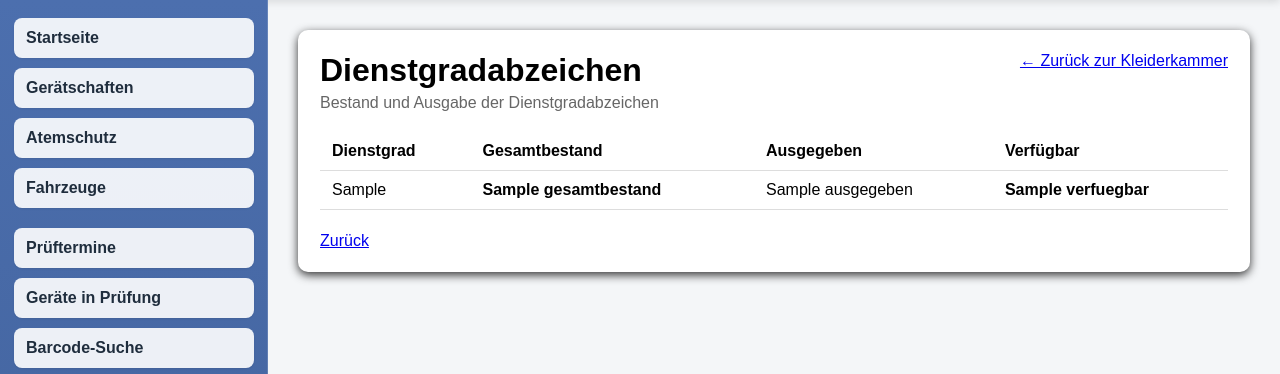
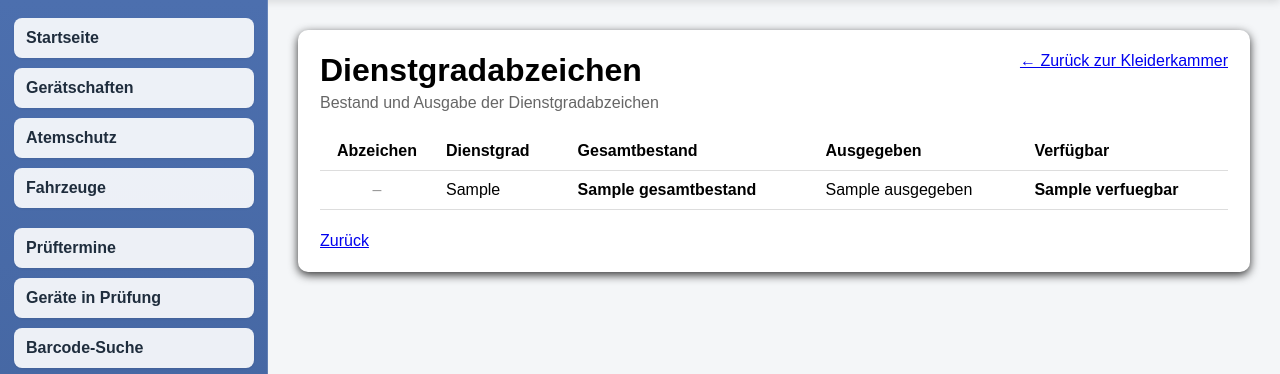
Before and after one commit to Martin22Him/feuerwehr-inventar, a Python web app: template templates/dienstgradabzeichen.html in a window 1280 px wide. Shown: the part 70-444 px from the top of the page. Run offline with Jinja, Linux system fonts and the light colour scheme; the template is opened without the code that fills it: most values are stand-ins (such as "Sample title", 1, 10 or a date in 2020).

Commit message:
dienstgradabzeichen.html

```diff
--- a/templates/dienstgradabzeichen.html
+++ b/templates/dienstgradabzeichen.html
@@ -31,11 +31,39 @@
         padding: 10px 12px;
         border-bottom: 1px solid #ddd;
         text-align: left;
+        vertical-align: middle;
     }
 
     .dienstgrad-tabelle th {
         font-weight: 600;
     }
+
+    /* ---------------------------------------------------------
+       Dienstgradabzeichen
+       --------------------------------------------------------- */
+
+    .abzeichen-spalte {
+        width: 90px;
+        text-align: center !important;
+    }
+
+    .abzeichen-bild {
+        display: block;
+        max-width: 65px;
+        max-height: 65px;
+        width: auto;
+        height: auto;
+        margin: 0 auto;
+        object-fit: contain;
+    }
+
+    .kein-abzeichen {
+        color: #999;
+    }
+
+    /* ---------------------------------------------------------
+       Bestand
+       --------------------------------------------------------- */
 
     .bestand-input {
         width: 100px;
@@ -54,6 +82,10 @@
         font-weight: 600;
     }
 
+    /* ---------------------------------------------------------
+       Aktionen
+       --------------------------------------------------------- */
+
     .aktionen {
         display: flex;
         gap: 15px;
@@ -70,7 +102,12 @@
         font-size: 15px;
     }
 
+    /* ---------------------------------------------------------
+       Mobile Ansicht
+       --------------------------------------------------------- */
+
     @media (max-width: 700px) {
+
         .dienstgrad-tabelle {
             font-size: 14px;
         }
@@ -83,6 +120,15 @@
         .bestand-input {
             width: 80px;
         }
+
+        .abzeichen-spalte {
+            width: 70px;
+        }
+
+        .abzeichen-bild {
+            max-width: 50px;
+            max-height: 50px;
+        }
     }
 </style>
 
@@ -92,17 +138,24 @@
     <div class="dienstgrad-kopf">
 
         <div>
-            <h1>Dienstgradabzeichen</h1>
+
+            <h1>
+                Dienstgradabzeichen
+            </h1>
 
             <div class="dienstgrad-hinweis">
                 Bestand und Ausgabe der Dienstgradabzeichen
             </div>
+
         </div>
 
+
         <div>
+
             <a href="{{ url_for('kleidung') }}">
                 ← Zurück zur Kleiderkammer
             </a>
+
         </div>
 
     </div>
@@ -117,16 +170,38 @@
         >
 
 
+        <div style="overflow-x: auto;">
+
             <table class="dienstgrad-tabelle">
 
                 <thead>
+
                     <tr>
-                    <th>Dienstgrad</th>
-                    <th>Gesamtbestand</th>
-                    <th>Ausgegeben</th>
-                    <th>Verfügbar</th>
+
+                        <th class="abzeichen-spalte">
+                            Abzeichen
+                        </th>
+
+                        <th>
+                            Dienstgrad
+                        </th>
+
+                        <th>
+                            Gesamtbestand
+                        </th>
+
+                        <th>
+                            Ausgegeben
+                        </th>
+
+                        <th>
+                            Verfügbar
+                        </th>
+
                     </tr>
+
                 </thead>
+
 
                 <tbody>
 
@@ -134,11 +209,40 @@
 
                         <tr>
 
-                        <td>
-                            {{ item["bezeichnung_maennlich"] }}
+                            <!-- Abzeichen -->
+                            <td class="abzeichen-spalte">
+
+                                {% if item["bild_datei"] %}
+
+                                    <img
+                                        src="{{ url_for(
+                                            'static',
+                                            filename='dienstgradabzeichen/' ~ item['bild_datei']
+                                        ) }}"
+                                        alt="Dienstgradabzeichen {{ item['bezeichnung_maennlich'] }}"
+                                        class="abzeichen-bild"
+                                    >
+
+                                {% else %}
+
+                                    <span class="kein-abzeichen">
+                                        –
+                                    </span>
+
+                                {% endif %}
+
                             </td>
 
 
+                            <!-- Dienstgrad -->
+                            <td>
+
+                                {{ item["bezeichnung_maennlich"] }}
+
+                            </td>
+
+
+                            <!-- Gesamtbestand -->
                             <td>
 
                                 {% if current_user.role in ["admin", "geraetewart"] %}
@@ -163,25 +267,36 @@
                             </td>
 
 
+                            <!-- Ausgegeben -->
                             <td>
+
                                 {{ item["ausgegeben"] }}
+
                             </td>
 
 
+                            <!-- Verfügbar -->
                             <td>
+
                                 <span class="verfuegbar">
                                     {{ item["verfuegbar"] }}
                                 </span>
+
                             </td>
 
                         </tr>
 
+
                     {% else %}
 
                         <tr>
-                        <td colspan="4">
+
+                            <td colspan="5">
+
                                 Keine Dienstgradabzeichen vorhanden.
+
                             </td>
+
                         </tr>
 
                     {% endfor %}
@@ -189,6 +304,8 @@
                 </tbody>
 
             </table>
+
+        </div>
 
 
         <div class="aktionen">
```
Lines whose indentation alone changed are shown as unchanged.
